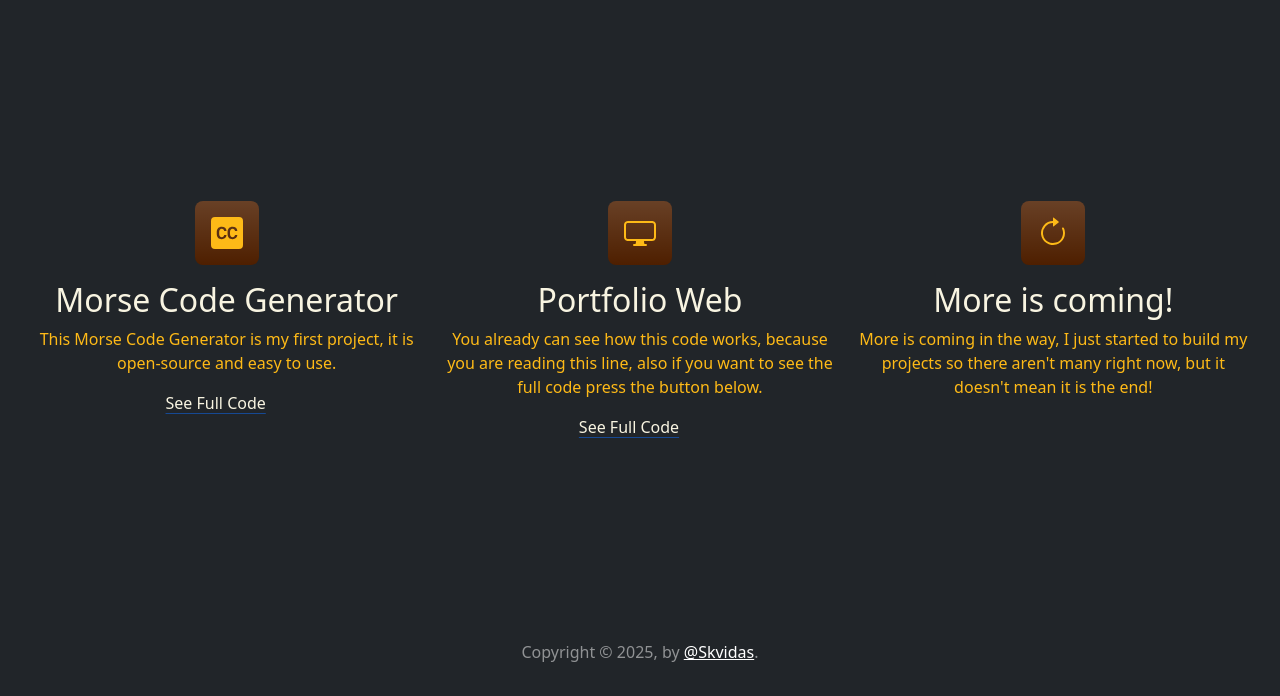
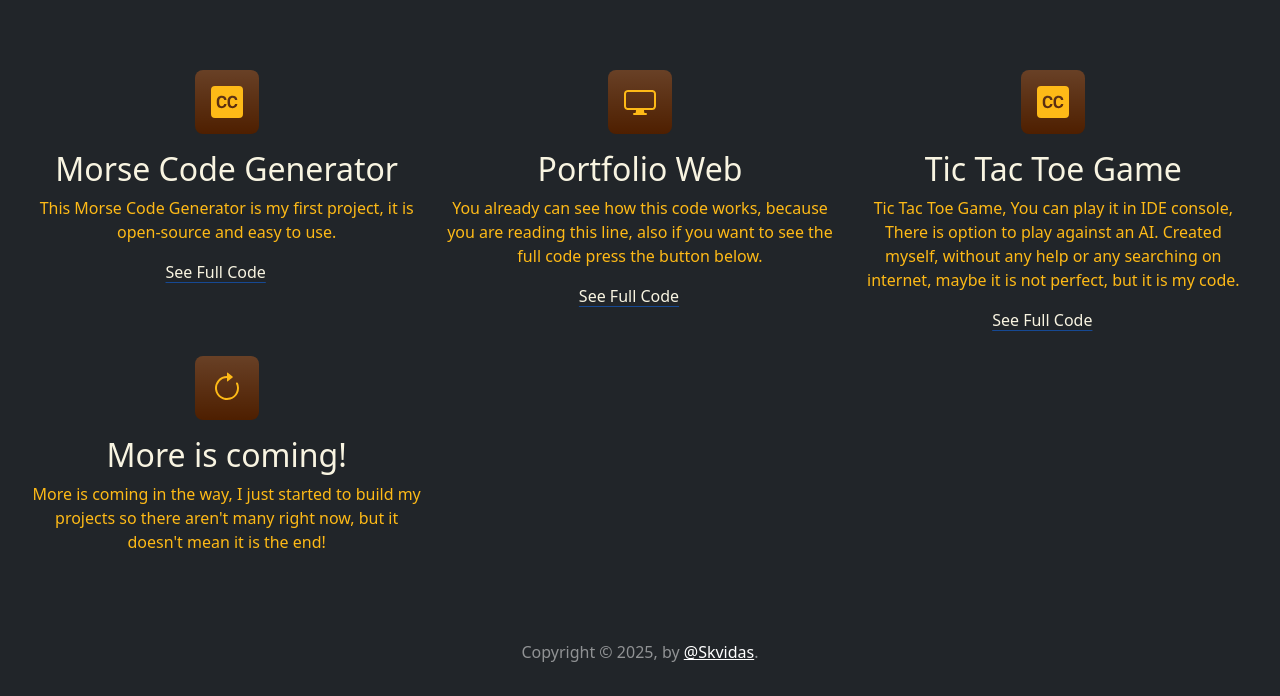
Before and after one commit to Skvidas/Portfolio-Web, a Flask app: page /projects in a window 1280 px wide. Shown: the part 104-800 px from the top of the page. Run offline with Flask 3, Linux system fonts and the light colour scheme; some libraries are stand-ins or nearby versions.

Commit message:
Added my new project, Fixed page titles.

```diff
--- a/templates/about.html
+++ b/templates/about.html
@@ -7,7 +7,7 @@
     <meta name="description" content="">
     <meta name="author" content="Mark Otto, Jacob Thornton, and Bootstrap contributors">
     <meta name="generator" content="Astro v5.9.2">
-    <title>Cover Template · Bootstrap v5.3</title>
+    <title>About</title>
     <link rel="canonical" href="https://getbootstrap.com/docs/5.3/examples/cover/">
     <script src="/docs/5.3/assets/js/color-modes.js"></script>
     <link href="/docs/5.3/dist/css/bootstrap.min.css" rel="stylesheet" integrity="sha384-LN+7fdVzj6u52u30Kp6M/trliBMCMKTyK833zpbD+pXdCLuTusPj697FH4R/5mcr">
--- a/templates/contact.html
+++ b/templates/contact.html
@@ -7,7 +7,7 @@
     <meta name="description" content="">
     <meta name="author" content="Mark Otto, Jacob Thornton, and Bootstrap contributors">
     <meta name="generator" content="Astro v5.9.2">
-    <title>Cover Template · Bootstrap v5.3</title>
+    <title>Contact</title>
     <link rel="canonical" href="https://getbootstrap.com/docs/5.3/examples/cover/">
     <script src="/docs/5.3/assets/js/color-modes.js"></script>
     <link href="/docs/5.3/dist/css/bootstrap.min.css" rel="stylesheet" integrity="sha384-LN+7fdVzj6u52u30Kp6M/trliBMCMKTyK833zpbD+pXdCLuTusPj697FH4R/5mcr">
--- a/templates/index.html
+++ b/templates/index.html
@@ -7,7 +7,7 @@
     <meta name="description" content="">
     <meta name="author" content="Mark Otto, Jacob Thornton, and Bootstrap contributors">
     <meta name="generator" content="Astro v5.9.2">
-    <title>Cover Template · Bootstrap v5.3</title>
+    <title>Home</title>
     <link rel="canonical" href="https://getbootstrap.com/docs/5.3/examples/cover/">
     <script src="/docs/5.3/assets/js/color-modes.js"></script>
     <link href="/docs/5.3/dist/css/bootstrap.min.css" rel="stylesheet" integrity="sha384-LN+7fdVzj6u52u30Kp6M/trliBMCMKTyK833zpbD+pXdCLuTusPj697FH4R/5mcr">
--- a/templates/projects.html
+++ b/templates/projects.html
@@ -206,21 +206,55 @@
                 <div class="feature col">
                     <div class="feature-icon d-inline-flex align-items-center justify-content-center text-bg-primary bg-gradient fs-2 mb-3">
                         <svg xmlns="http://www.w3.org/2000/svg" width="32" height="32" fill="currentColor" class="bi bi-cc-square-fill" viewBox="0 0 16 16">
-                        <path d="M2 0a2 2 0 0 0-2 2v12a2 2 0 0 0 2 2h12a2 2 0 0 0 2-2V2a2 2 0 0 0-2-2zm3.408 5.89c-.83 0-1.318.64-1.318 1.753v.742c0 1.108.479 1.727 1.318 1.727.69 0 1.138-.435 1.187-1.05h1.147v.114c-.058 1.147-1.029 1.938-2.343 1.938-1.612 0-2.518-1.028-2.518-2.729v-.747c0-1.7.914-2.75 2.518-2.75 1.319 0 2.29.812 2.343 1.999v.11H6.595c-.049-.638-.506-1.108-1.187-1.108Zm5.404 0c-.831 0-1.319.64-1.319 1.753v.742c0 1.108.48 1.727 1.319 1.727.69 0 1.138-.435 1.186-1.05h1.147v.114c-.057 1.147-1.028 1.938-2.342 1.938-1.613 0-2.518-1.028-2.518-2.729v-.747c0-1.7.914-2.75 2.518-2.75 1.318 0 2.29.812 2.342 1.999v.11h-1.147c-.048-.638-.505-1.108-1.186-1.108Z"/>
+                            <path d="M2 0a2 2 0 0 0-2 2v12a2 2 0 0 0 2 2h12a2 2 0 0 0 2-2V2a2 2 0 0 0-2-2zm3.408 5.89c-.83 0-1.318.64-1.318 1.753v.742c0 1.108.479 1.727 1.318 1.727.69 0 1.138-.435 1.187-1.05h1.147v.114c-.058 1.147-1.029 1.938-2.343 1.938-1.612 0-2.518-1.028-2.518-2.729v-.747c0-1.7.914-2.75 2.518-2.75 1.319 0 2.29.812 2.343 1.999v.11H6.595c-.049-.638-.506-1.108-1.187-1.108Zm5.404 0c-.831 0-1.319.64-1.319 1.753v.742c0 1.108.48 1.727 1.319 1.727.69 0 1.138-.435 1.186-1.05h1.147v.114c-.057 1.147-1.028 1.938-2.342 1.938-1.613 0-2.518-1.028-2.518-2.729v-.747c0-1.7.914-2.75 2.518-2.75 1.318 0 2.29.812 2.342 1.999v.11h-1.147c-.048-.638-.505-1.108-1.186-1.108Z"/>
                         </svg>
+                    </div>
+                    <h3 class="fs-2 text-body-emphasis cream-color">Morse Code Generator</h3>
+                    <p class="orange-color">This Morse Code Generator is my first project, it is open-source and easy to use.</p>
+                    <a href="https://github.com/Skvidas/Morse-Code-Generator" target="_blank" class="icon-link cream-color">
+                        See Full Code
+                        <svg class="bi" aria-hidden="true"><use xlink:href="#chevron-right"></use></svg>
+                    </a>
+                </div>
+                <div class="feature col">
+                    <div class="feature-icon d-inline-flex align-items-center justify-content-center text-bg-primary bg-gradient fs-2 mb-3">
+                        <svg xmlns="http://www.w3.org/2000/svg" width="32" height="32" fill="currentColor" class="bi bi-display" viewBox="0 0 16 16">
+                            <path d="M0 4s0-2 2-2h12s2 0 2 2v6s0 2-2 2h-4q0 1 .25 1.5H11a.5.5 0 0 1 0 1H5a.5.5 0 0 1 0-1h.75Q6 13 6 12H2s-2 0-2-2zm1.398-.855a.76.76 0 0 0-.254.302A1.5 1.5 0 0 0 1 4.01V10c0 .325.078.502.145.602q.105.156.302.254a1.5 1.5 0 0 0 .538.143L2.01 11H14c.325 0 .502-.078.602-.145a.76.76 0 0 0 .254-.302 1.5 1.5 0 0 0 .143-.538L15 9.99V4c0-.325-.078-.502-.145-.602a.76.76 0 0 0-.302-.254A1.5 1.5 0 0 0 13.99 3H2c-.325 0-.502.078-.602.145"/>
+                        </svg>
+                    </div>
+                    <h3 class="fs-2 text-body-emphasis cream-color">Portfolio Web</h3>
+                    <p class="orange-color">You already can see how this code works, because you are reading this line, also if you want to see the full code press the button below.</p>
+                    <a href="https://github.com/Skvidas/Portfolio-Web" class="icon-link cream-color">
+                        See Full Code
+                        <svg class="bi" aria-hidden="true"><use xlink:href="#chevron-right"></use></svg>
+                    </a>
+                </div>
+                <div class="feature col">
+                    <div class="feature-icon d-inline-flex align-items-center justify-content-center text-bg-primary bg-gradient fs-2 mb-3">
+                        <svg xmlns="http://www.w3.org/2000/svg" width="32" height="32" fill="currentColor" class="bi bi-cc-square-fill" viewBox="0 0 16 16">
+                            <path d="M2 0a2 2 0 0 0-2 2v12a2 2 0 0 0 2 2h12a2 2 0 0 0 2-2V2a2 2 0 0 0-2-2zm3.408 5.89c-.83 0-1.318.64-1.318 1.753v.742c0 1.108.479 1.727 1.318 1.727.69 0 1.138-.435 1.187-1.05h1.147v.114c-.058 1.147-1.029 1.938-2.343 1.938-1.612 0-2.518-1.028-2.518-2.729v-.747c0-1.7.914-2.75 2.518-2.75 1.319 0 2.29.812 2.343 1.999v.11H6.595c-.049-.638-.506-1.108-1.187-1.108Zm5.404 0c-.831 0-1.319.64-1.319 1.753v.742c0 1.108.48 1.727 1.319 1.727.69 0 1.138-.435 1.186-1.05h1.147v.114c-.057 1.147-1.028 1.938-2.342 1.938-1.613 0-2.518-1.028-2.518-2.729v-.747c0-1.7.914-2.75 2.518-2.75 1.318 0 2.29.812 2.342 1.999v.11h-1.147c-.048-.638-.505-1.108-1.186-1.108Z"/>
+                        </svg>
+                    </div>
+                    <h3 class="fs-2 text-body-emphasis cream-color">Tic Tac Toe Game</h3>
+                    <p class="orange-color">Tic Tac Toe Game, You can play it in IDE console, There is option to play against an AI. Created myself, without any help or any searching on internet, maybe it is not perfect, but it is my code.</p>
+                    <a href="https://github.com/Skvidas/Tic-Tac-Toe-Game" target="_blank" class="icon-link cream-color">
+                        See Full Code
+                        <svg class="bi" aria-hidden="true"><use xlink:href="#chevron-right"></use></svg>
+                    </a>
+                </div>
+                <div class="feature col">
+                    <div class="feature-icon d-inline-flex align-items-center justify-content-center text-bg-primary bg-gradient fs-2 mb-3">
+                        <svg xmlns="http://www.w3.org/2000/svg" width="32" height="32" fill="currentColor" class="bi bi-arrow-clockwise" viewBox="0 0 16 16">
+                            <path fill-rule="evenodd" d="M8 3a5 5 0 1 0 4.546 2.914.5.5 0 0 1 .908-.417A6 6 0 1 1 8 2z"/>
+                            <path d="M8 4.466V.534a.25.25 0 0 1 .41-.192l2.36 1.966c.12.1.12.284 0 .384L8.41 4.658A.25.25 0 0 1 8 4.466"/>
+                        </svg>
+                    </div>
+                    <h3 class="fs-2 text-body-emphasis cream-color">More is coming!</h3>
+                    <p class="orange-color">More is coming in the way, I just started to build my projects so there aren't many right now, but it doesn't mean it is the end!</p>
+                </div>
 
-                    </div> <h3 class="fs-2 text-body-emphasis cream-color">Morse Code Generator</h3>
-                    <p class="orange-color">This Morse Code Generator is my first project, it is open-source and easy to use.</p> <a href="https://github.com/Skvidas/Morse-Code-Generator" target="_blank" class="icon-link cream-color">
-                        See Full Code
-                        <svg class="bi" aria-hidden="true"><use xlink:href="#chevron-right"></use></svg> </a> </div>
-                        <div class="feature col"> <div class="feature-icon d-inline-flex align-items-center justify-content-center text-bg-primary bg-gradient fs-2 mb-3"> <svg xmlns="http://www.w3.org/2000/svg" width="32" height="32" fill="currentColor" class="bi bi-display" viewBox="0 0 16 16">
-                            <path d="M0 4s0-2 2-2h12s2 0 2 2v6s0 2-2 2h-4q0 1 .25 1.5H11a.5.5 0 0 1 0 1H5a.5.5 0 0 1 0-1h.75Q6 13 6 12H2s-2 0-2-2zm1.398-.855a.76.76 0 0 0-.254.302A1.5 1.5 0 0 0 1 4.01V10c0 .325.078.502.145.602q.105.156.302.254a1.5 1.5 0 0 0 .538.143L2.01 11H14c.325 0 .502-.078.602-.145a.76.76 0 0 0 .254-.302 1.5 1.5 0 0 0 .143-.538L15 9.99V4c0-.325-.078-.502-.145-.602a.76.76 0 0 0-.302-.254A1.5 1.5 0 0 0 13.99 3H2c-.325 0-.502.078-.602.145"/>
-                                </svg> </div> <h3 class="fs-2 text-body-emphasis cream-color">Portfolio Web</h3> <p class="orange-color">You already can see how this code works, because you are reading this line, also if you want to see the full code press the button below.</p> <a href="https://github.com/Skvidas/Portfolio-Web" class="icon-link cream-color">
-                        See Full Code
-                        <svg class="bi" aria-hidden="true"><use xlink:href="#chevron-right"></use></svg> </a> </div> <div class="feature col"> <div class="feature-icon d-inline-flex align-items-center justify-content-center text-bg-primary bg-gradient fs-2 mb-3"> <svg xmlns="http://www.w3.org/2000/svg" width="32" height="32" fill="currentColor" class="bi bi-arrow-clockwise" viewBox="0 0 16 16">
-  <path fill-rule="evenodd" d="M8 3a5 5 0 1 0 4.546 2.914.5.5 0 0 1 .908-.417A6 6 0 1 1 8 2z"/>
-  <path d="M8 4.466V.534a.25.25 0 0 1 .41-.192l2.36 1.966c.12.1.12.284 0 .384L8.41 4.658A.25.25 0 0 1 8 4.466"/>
-</svg> </div> <h3 class="fs-2 text-body-emphasis cream-color">More is coming!</h3> <p class="orange-color">More is coming in the way, I just started to build my projects so there aren't many right now, but it doesn't mean it is the end!</p></div> </div>
+            </div>
+
         </main>
         <footer class="mt-auto text-white-50">
             <p>Copyright &copy; 2025, by <a href="https://github.com/Skvidas" class="text-white" target="_blank">@Skvidas</a>.</p>
```
